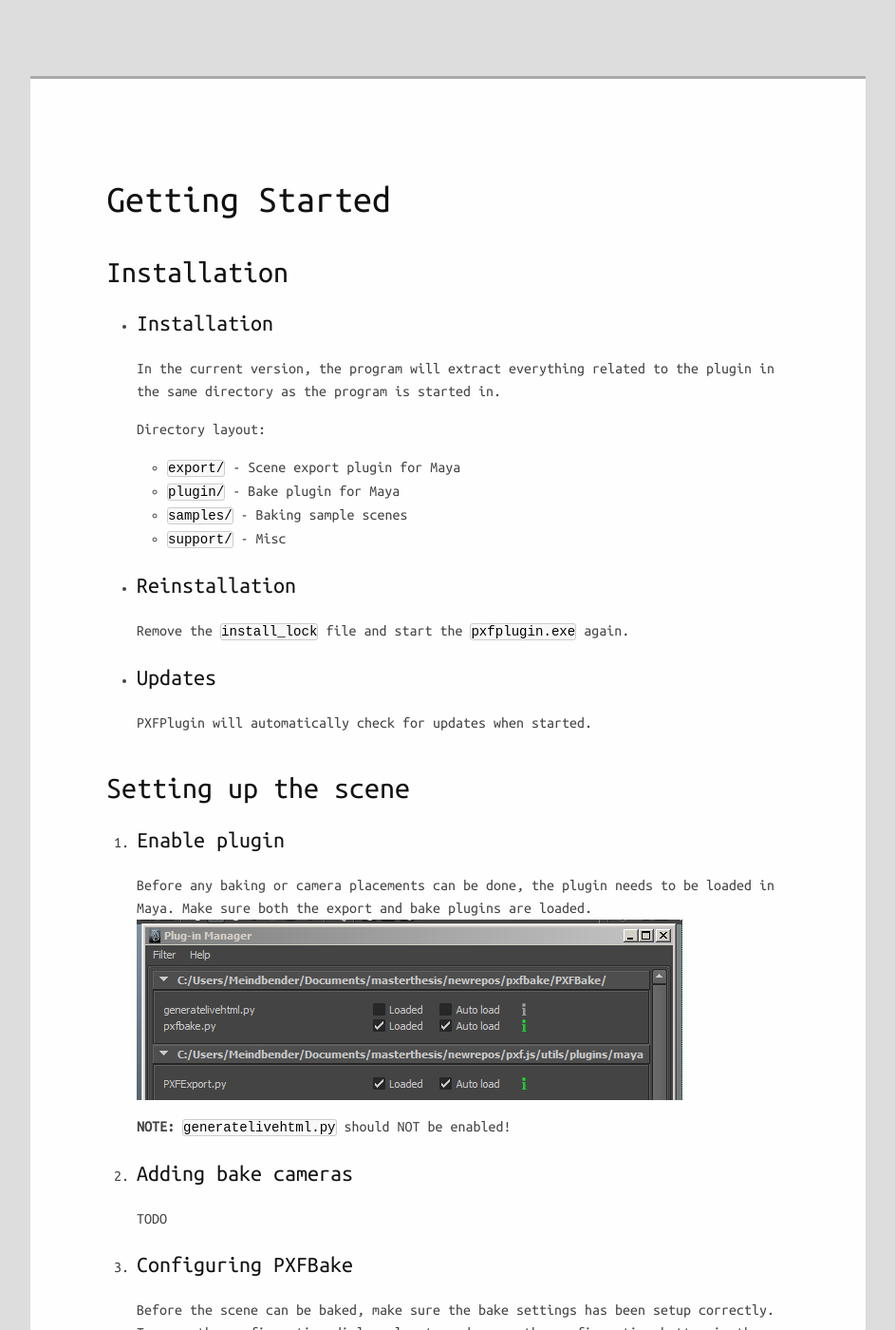
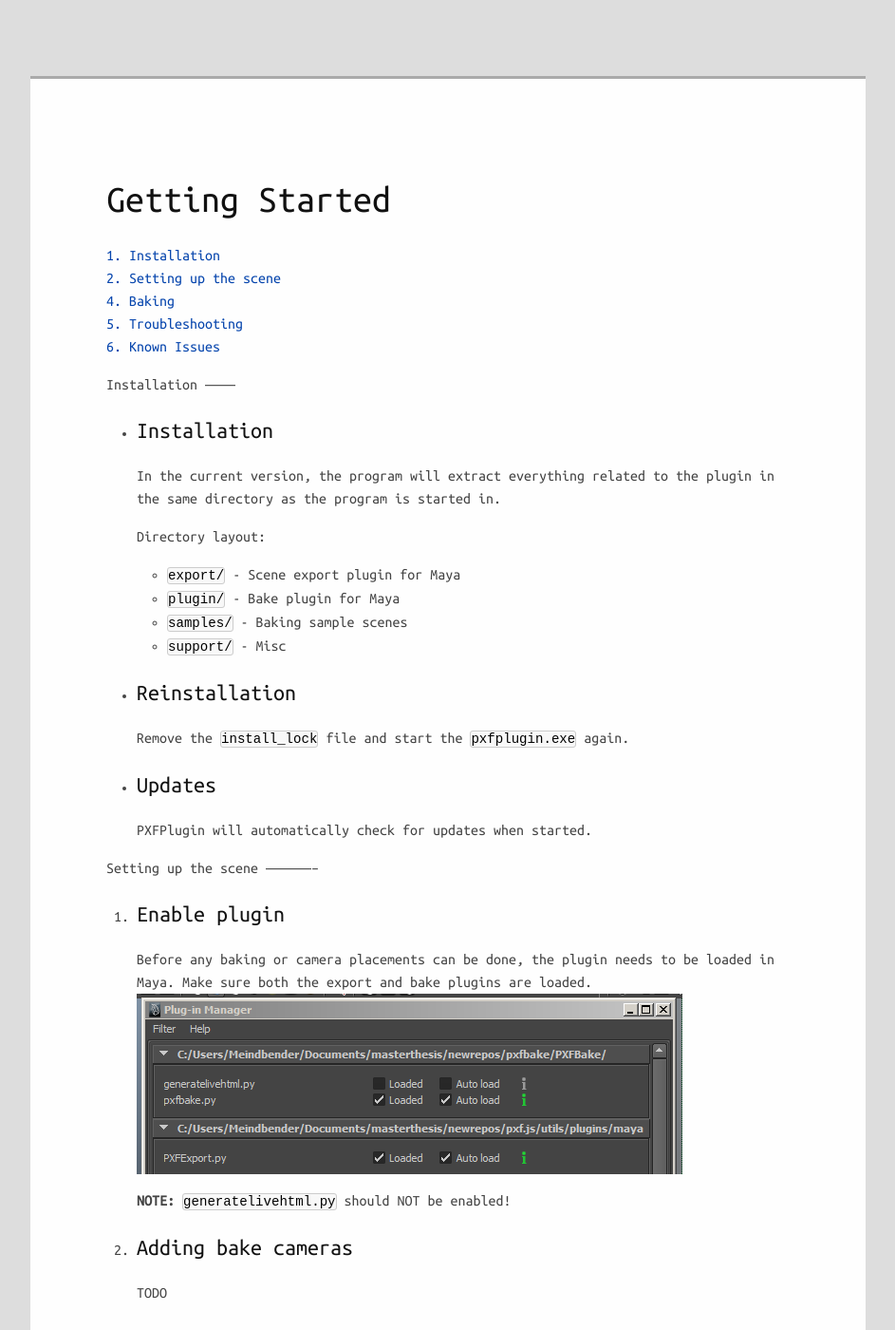
Before and after one commit to pxf/pxf.github.io, a Jekyll site: the page built from _posts/2012-06-15-Getting-Started.md, in a window 1280 px wide and 1400 px high. Shown: the whole window at 95% size, without its empty margins (168-1111 px from the left). Built offline with Jekyll 4.4.1, drawn with Linux system fonts in a browser that asks for light colours; Markdown is read by kramdown in place of the engine named in the settings; some of the changed text lies outside the part shown.

Commit message:
Added TOC to getting started document.

```diff
--- a/_posts/2012-06-15-Getting-Started.md
+++ b/_posts/2012-06-15-Getting-Started.md
@@ -7,6 +7,14 @@ categories: support
 Getting Started
 ===============
 
+[1. Installation](#Installation)<br/>
+[2. Setting up the scene](#Setup)<br/>
+[4. Baking](#Baking)<br/>
+[5. Troubleshooting](#Troubleshooting)<br/>
+[6. Known Issues](#Issues)
+
+
+<a id="Installation"></a>
 Installation
 ------------
 * ### Installation
@@ -27,7 +35,7 @@ Installation
 
 	PXFPlugin will automatically check for updates when started.
 
-
+<a id="Setup"></a>
 Setting up the scene
 --------------------
 1. ### Enable plugin
@@ -66,6 +74,7 @@ Setting up the scene
 
 	**NOTE:** Make sure to save the settings before baking the scene.
 
+<a id="Baking"></a>
 Baking
 ------
 1. ### Start baking
@@ -78,6 +87,11 @@ Baking
 
 	When the bake process has finished, a tiny web server will spawn and the default browser will automatically open the newly created 3D scene.
 
+<a id="Troubleshooting"/></a>
 Troubleshooting
 ---------------
 TODO
+
+<a id="Issues"/></a>
+Known Issues
+------------
```
